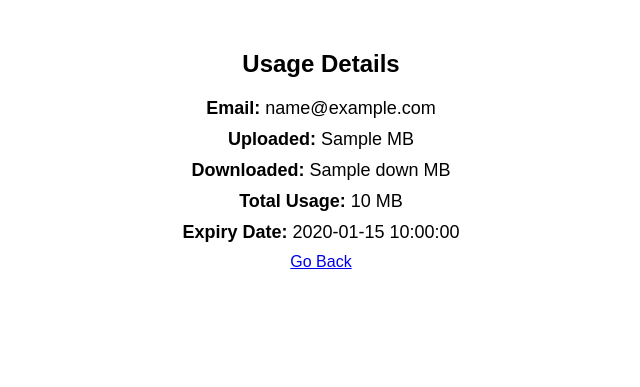
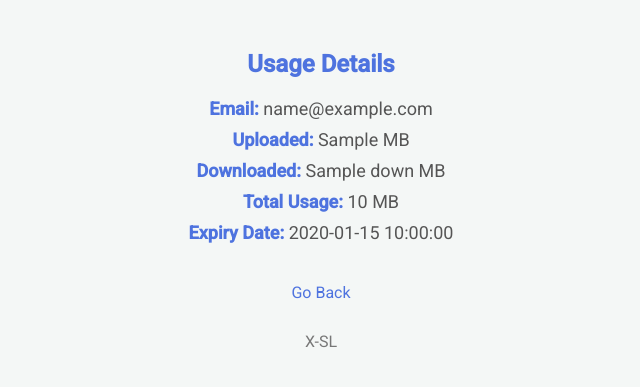
Before and after one commit to pathumaaa/SACHI-X, a Flask app: template templates/result.html in a window 1280 px wide. Shown: the top 387 px of the page, without its empty margins (319-959 px from the left). Run offline with Flask 2, Linux system fonts and the light colour scheme; the template is opened without the code that fills it: most values are stand-ins (such as "Sample title", 1, 10 or a date in 2020).

Commit message:
Update result.html

```diff
--- a/templates/result.html
+++ b/templates/result.html
@@ -4,9 +4,47 @@
     <meta charset="UTF-8">
     <meta name="viewport" content="width=device-width, initial-scale=1.0">
     <title>Usage Details</title>
+    <link href="https://fonts.googleapis.com/css2?family=Roboto:wght@400;500&display=swap" rel="stylesheet">
     <style>
-        body { font-family: Arial, sans-serif; text-align: center; margin-top: 50px; }
-        .info { font-size: 18px; margin: 10px; }
+        body {
+            font-family: 'Roboto', sans-serif;
+            background-color: #f4f7f6;
+            color: #333;
+            text-align: center;
+            padding: 0 15px;
+            margin-top: 50px;
+        }
+
+        h2 {
+            color: #4e73df;
+        }
+
+        .info {
+            font-size: 18px;
+            margin: 10px 0;
+            color: #555;
+        }
+
+        .info strong {
+            color: #4e73df;
+        }
+
+        a {
+            text-decoration: none;
+            color: #4e73df;
+            font-size: 16px;
+            margin-top: 30px;
+            display: inline-block;
+        }
+
+        a:hover {
+            color: #2e59d9;
+        }
+
+        .footer {
+            margin-top: 30px;
+            color: #777;
+        }
     </style>
 </head>
 <body>
@@ -17,5 +55,8 @@
     <p class="info"><strong>Total Usage:</strong> {{ total }} MB</p>
     <p class="info"><strong>Expiry Date:</strong> {{ expiry_date }}</p>
     <a href="/">Go Back</a>
+    <div class="footer">
+        <p>X-SL</p>
+    </div>
 </body>
 </html>
```
